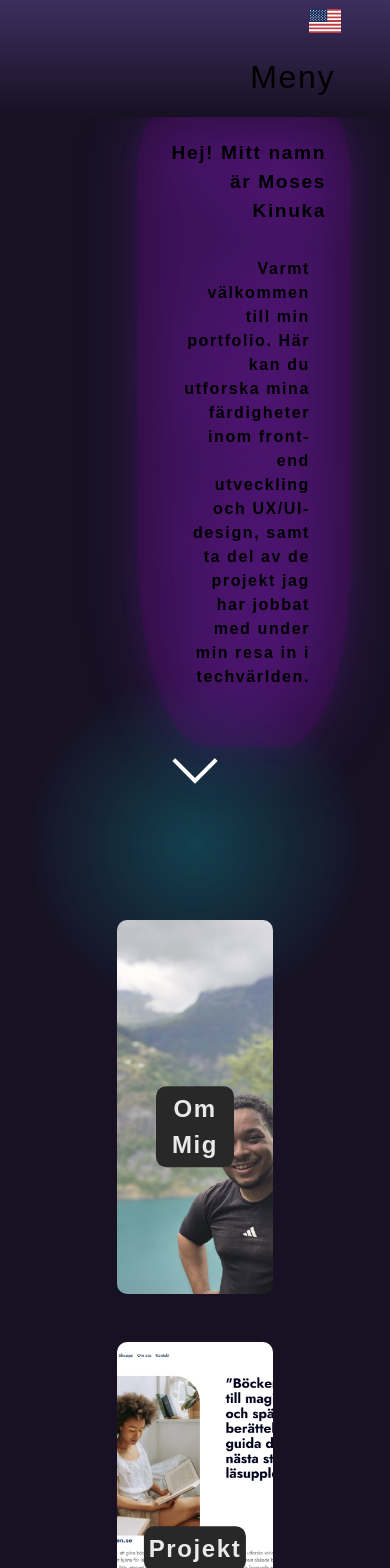
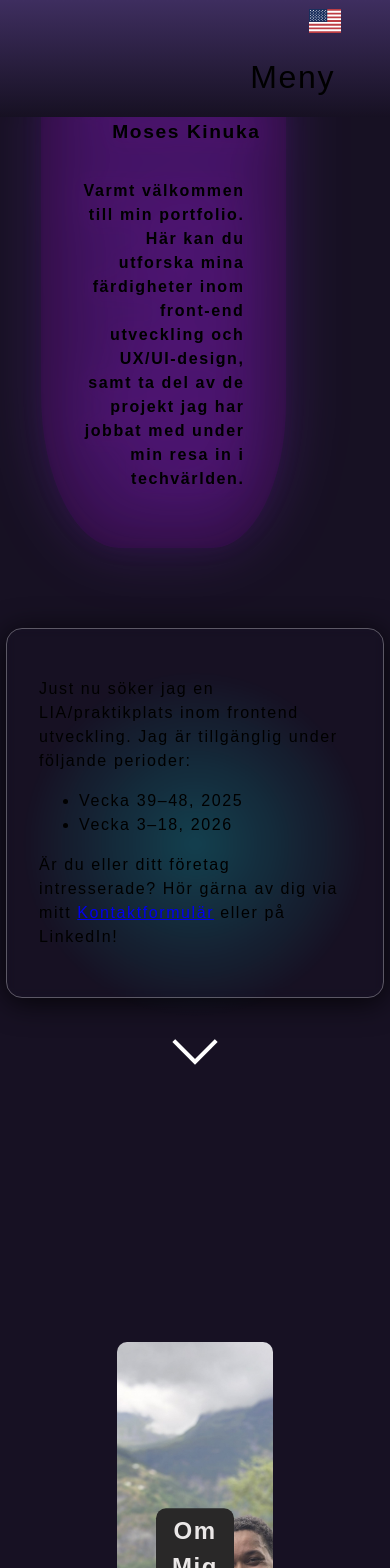
Before and after one commit to mkinuka/portfolio, a React (Vite) app: page / in a window 390 px wide. Shown: the top 1568 px of the page. Built offline with nearby package versions, Linux system fonts and the light colour scheme; no server answers.

Commit message:
fixed the issue whit the about part of the website, added mobile functionality

```diff
--- a/src/pages/About.tsx
+++ b/src/pages/About.tsx
@@ -11,8 +11,7 @@ export const About = () => {
       <div id="about-container">
         <div className="center-pos-about">
         <div className="text-container">
-                  <h3 className="about-heading">{type === "sv" ? "Om mig" : "about me"}</h3>
-
+          <h3 className="about-heading">{type === "sv" ? "Om mig" : "About me"}</h3>
             {type === "sv" ? (
           <p id="font-style">
             Mitt namn är Moses Kinuka och jag studerar just nu mitt andra år på
@@ -69,7 +68,7 @@ export const About = () => {
             År 2022–2023 försökte jag därför ändra på detta, just då hade jag ingen konkret
             plan på vad jag ville göra och i stället började läsa upp mina betyg för att eventuellt öppna dörren
             till en högre utbildning. Mina intressen har alltid varit naturvetenskap men detta är något som jag nödvändigtvis inte vill arbeta
-            med då jag har en stark tro att arbeta med dina intressen kan också försumma dem för mig.
+            med då jag har en stark tro att arbeta mina intressen kan också försumma dem för mig.
             Därför kollade jag tillbaka till mina gymnasiedagar där jag först stötte på programmering och kodning,
             då hade jag bara skrapat på ytan av en värld som var mycket större än vad jag någonsin trott.
             Nu har jag påbörjat mitt andra år på medieinstitutet som frontend utvecklare och kunde inte vara mer nöjd med
@@ -107,7 +106,6 @@ export const About = () => {
             in this industry. It provides flexibility and the opportunity to spend more time with my family, who do not live in Stockholm.`}
           </p>
           <AutoPlaySlideshow></AutoPlaySlideshow>
-
         </div>
         </div>
       </div>
--- a/src/pages/Home.tsx
+++ b/src/pages/Home.tsx
@@ -22,12 +22,21 @@ export const Home = () => {
         <div className="content-container">
           <div className="introduction-container">
             <div className="lightIntro">
-              <section className="split"></section>
               <section className="split2">
               <h1 className="intro-heading">{type === "sv" ? "Hej! Mitt namn är Moses Kinuka" :  "Hi! My name is Moses Kinuka" }</h1>
               <h3 className="intro-text">{type === "sv" ? "Varmt välkommen till min portfolio. Här kan du utforska mina färdigheter inom front-end utveckling och UX/UI-design, samt ta del av de projekt jag har jobbat med under min resa in i techvärlden." :
               "A warm welcome to my portfolio. Here you can explore my skills in front-end development and UX/UI design, and discover the projects I’ve worked on throughout my journey into the tech world." }
               </h3>
+              </section>
+              <section className="split">
+                <div className="lia-sektion">
+                  <p>{type === "sv" ? "Just nu söker jag en LIA/praktikplats inom frontend utveckling. Jag är tillgänglig under följande perioder:" : "Currently, I am looking for an internship (LIA) within frontend development. I am available during the following periods:"}</p>
+                  <ul>
+                    <li>{type === "sv" ? "Vecka 39–48, 2025" : "Weeks 39–48, 2025"}</li>
+                    <li>{type === "sv" ? "Vecka 3–18, 2026" : "Weeks 3-18, 2026"}</li>
+                  </ul>
+                  <p>{type === "sv" ? "Är du eller ditt företag intresserade? Hör gärna av dig via mitt" : "Are you or your company interested? Feel free to reach out via my"} <a href="#contact-container">{type === "sv" ? "Kontaktformulär" : "contact form"}</a> {type === "sv" ? "eller på LinkedIn!": "or on Linkedin!"}</p>
+                </div>
               </section>
             </div>
             <div className="arrow-container">
--- a/src/styles/About.css
+++ b/src/styles/About.css
@@ -19,10 +19,6 @@
     align-items: flex-end;
     justify-content: space-between;
     width: 60vw;
-}
-
-.skills-tools-container {
-    width: 25vw;
 }
 
 .paragraph-one {
@@ -74,9 +70,20 @@
 }
 
 
-@media screen and (max-width: 1000px){
+@media screen and (max-width: 1200px){
     .text-container {
-        width: 30rem;
+        width: 60vw;
+        padding: 0;
+    }
+     .right-text-container {
+        width: 60vw;
+        padding: 0;
+    }
+
+    .center-pos-about {
+        display: flex;
+        flex-direction: column;
+        width: 60vw;
     }
 
 }
--- a/src/styles/Contact.css
+++ b/src/styles/Contact.css
@@ -96,7 +96,6 @@ border: 1px solid rgba(255, 255, 255, 0.3);
 .contact-form {
 display: flex;
 flex-direction: column;
-opacity: 1;
 }
 
 .form-group {
@@ -159,4 +158,32 @@ textarea {height: 10rem;}
     margin-bottom: 5rem;
     margin-right: 0;
     }
+
+    .socials-container {
+        display:flex;
+        flex-direction: column;
+    }
+
+    .info-container {
+        width: 60vw;
+    }
+
+    .form-container {
+        width: 80vw;
+        padding: 0;
+
+    }
+    .contact-center-pos {
+        display: flex;
+        justify-content: center;
+    }
+
+    #name {
+        width: auto;
+    }
+
+    #email {
+        width: auto;
+    }
+
 }
--- a/src/styles/Home.css
+++ b/src/styles/Home.css
@@ -139,8 +139,11 @@ main {
   }
 
 .split {
-  width: 30vw;
+  width: 20vw;
   height: auto;
+  display: flex;
+  justify-content: center;
+  /* margin-right: 4rem; */
 }
 
 .split2 {
@@ -151,22 +154,38 @@ main {
   background-color: rgba(101, 2, 126, 0.2);
   filter: drop-shadow(0 0 10px #65027e4d) drop-shadow(0 0 30px #8b30e1);
   padding: 25px;
+  margin-right: 4rem;
 }
 
+.lia-sektion {
+  text-align: left;
+  width: 30vw;
+  border-radius: 1rem;
+  padding: 2rem;
+  background: rgba(255, 255, 255, 0.);
+  border-radius: 16px;
+  box-shadow: 0 4px 30px rgba(0, 0, 0, 0.8);
+  backdrop-filter: blur(5px);
+  -webkit-backdrop-filter: blur(5px);
+  border: 1px solid rgba(255, 255, 255, 0.3);
+}
+
+
+
 .intro-text {
-  font-size: 180%;
+  font-size: 140%;
   animation: homeHeading 2s ease-in-out forwards;
-  text-align: end;
+  text-align: left;
   opacity: 0;
   padding: 1rem;
   border-radius: 10% 10% 20% 50%;
 }
 
 .intro-heading {
-  font-size: 300%;
+  font-size: 200%;
   animation: homeHeading 2s ease-in-out forwards;
   opacity: 0;
-  text-align: end;
+  text-align: left;
   margin-top: 0;
 }
 
@@ -188,13 +207,33 @@ main {
   }
 
 
-  @media screen and (max-width: 1000px) {
+  @media screen and (max-width: 1200px) {
     .intro-heading {
     font-size: 120%;
     animation: homeHeading 2s ease-in-out forwards;
     opacity: 0;
     text-align: end;
     margin-top: 0;
+    }
+
+    .lightIntro {
+      display: flex;
+      flex-direction: column;
+    }
+
+    .split {
+      width: 40vw;
+    }
+
+    .lia-sektion {
+      margin-right: 0;
+      width: 20vw;
+      margin-bottom: 5rem;
+      margin-top: 5rem;
+    }
+
+    .introduction-container {
+      height: 130vh;
     }
 
     .intro-text {
@@ -206,3 +245,26 @@ main {
       border-radius: 10% 10% 20% 50%;
     }
   }
+
+  @media screen and (max-width: 700px) {
+    .split {
+      width: 100vw;
+      display: flex;
+      justify-content: center;
+      margin-right: 0;
+    }
+
+       .lia-sektion {
+      margin-right: 0;
+      width: 80vw;
+      margin-bottom: 5rem;
+      margin-top: 5rem;
+    }
+
+    .lightIntro {
+      display: flex;
+      justify-content: center;
+    }
+
+
+  }
```
